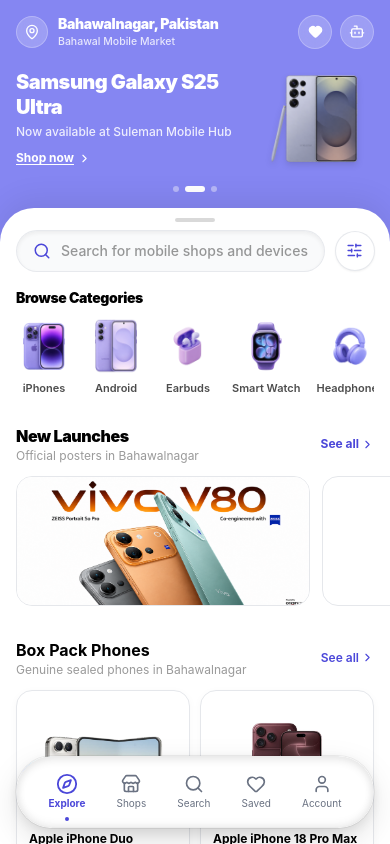
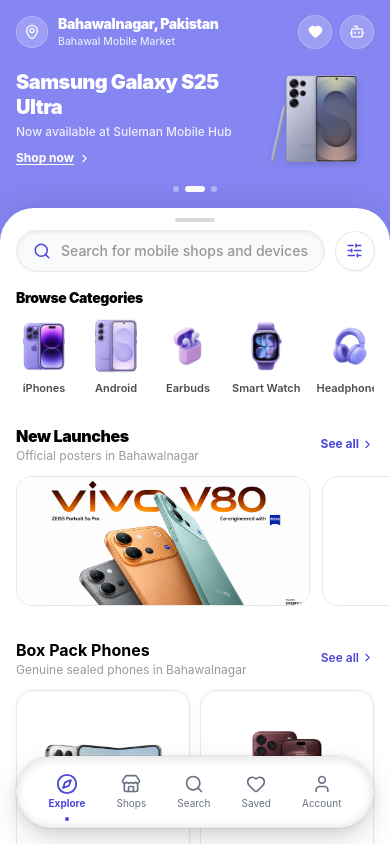
Before and after one commit to supportquranic/bwn, a React (Vite) app: page / in a window 390 px wide. Built offline with nearby package versions, Linux system fonts and the light colour scheme.

Commit message:
Add storage label under price and make mobile cards taller

```diff
--- a/src/components/HomePage.jsx
+++ b/src/components/HomePage.jsx
@@ -35,7 +35,7 @@ function BrandLogo({ id }) {
   return logos[id] || <span className="text-xs font-black text-black">{id}</span>;
 }
 
-/* ── Unified Mobile Product Card (Sleek proportions, title positioned near price & Buy now button) ── */
+/* ── Unified Mobile Product Card (Sleek proportions, taller card, storage under price, Buy now button) ── */
 function ProductCard({ product, onProduct, customData }) {
   const finalProduct = {
     ...product,
@@ -45,27 +45,34 @@ function ProductCard({ product, onProduct, customData }) {
     price: customData?.price !== undefined ? customData.price : product.price,
   };
 
+  const storage = product.specs?.Storage || (product.condition === 'new' ? 'Box Pack' : 'In Stock');
+
   return (
     <div
       className="bg-white rounded-2xl border border-gray-200 overflow-hidden cursor-pointer active:scale-[0.98] transition-transform flex flex-col shadow-[0_2px_8px_rgba(0,0,0,0.03)]"
       onClick={() => onProduct(product.id)}
     >
-      {/* Upper image area — phone image centered */}
-      <div className="px-3 pt-3.5 pb-2 flex-1 flex items-center justify-center min-h-[140px]">
+      {/* Taller upper image area — phone image centered with extra vertical room */}
+      <div className="px-3 pt-4 pb-2.5 flex-1 flex items-center justify-center min-h-[156px]">
         <img
           src={finalProduct.image}
           alt={finalProduct.name}
-          className="max-h-32 max-w-full object-contain"
+          className="max-h-36 max-w-full object-contain"
         />
       </div>
 
-      {/* Content area at bottom: title sits right near price & button */}
-      <div className="px-3 pb-3 pt-0 flex flex-col justify-end">
-        <p className="text-xs font-bold text-black leading-snug line-clamp-2 mb-1.5">
+      {/* Content area at bottom: title sits near price, storage directly under price */}
+      <div className="px-3 pb-3.5 pt-0 flex flex-col justify-end">
+        <p className="text-xs font-bold text-black leading-snug line-clamp-2 mb-2">
           {finalProduct.name}
         </p>
         <div className="flex items-center justify-between gap-1.5">
-          <span className="text-xs font-black text-[#4b47d9]">{fmt(finalProduct.price)}</span>
+          <div className="flex flex-col">
+            <span className="text-xs font-black text-[#4b47d9]">{fmt(finalProduct.price)}</span>
+            <span className="text-[10px] font-semibold text-black/45 leading-none mt-1">
+              {storage}
+            </span>
+          </div>
           <button
             className="flex-shrink-0 bg-[#4b47d9] hover:bg-[#3d39c6] text-white text-[10.5px] font-bold px-3 py-1.5 rounded-full active:scale-95 transition-transform shadow-xs"
             onClick={e => { e.stopPropagation(); onProduct(product.id); }}
--- a/src/utils/imageStore.js
+++ b/src/utils/imageStore.js
@@ -3,7 +3,7 @@
 
 import { useState, useEffect } from 'react';
 
-const SCHEMA_VERSION = 'bm_v17_canonical_2026';
+const SCHEMA_VERSION = 'bm_v18_canonical_2026';
 const VERSION_KEY = 'bm_schema_version';
 const CONTENT_STORAGE_KEY = 'bm_custom_content';
 const OLD_IMAGES_KEY = 'bm_custom_images';
```
